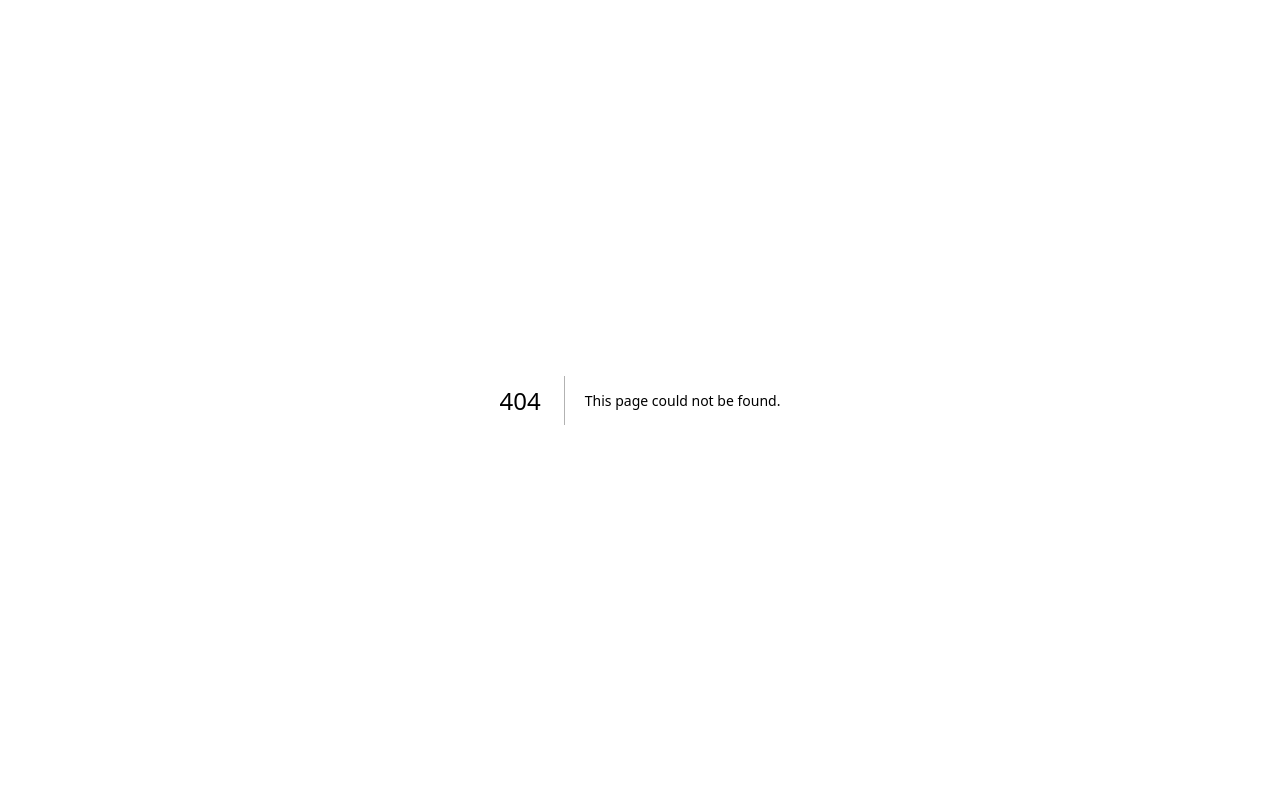
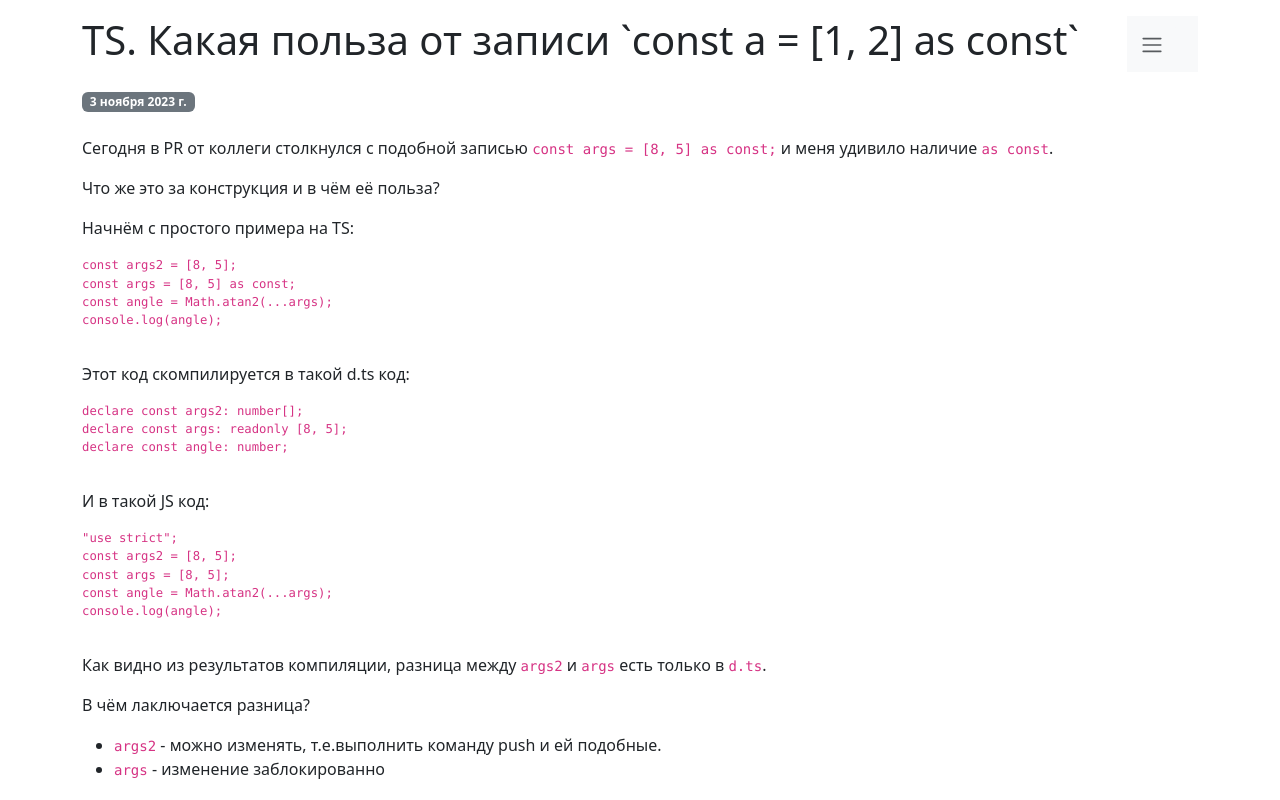
Before and after one commit to taraswww777/taraswww777.dev, a Next.js app: page /articles/2023-11-03-ts-as-const in a window 1280 px wide. Before the commit this address had no page. Shown: the top 800 px of the page. Built offline with nearby package versions, Linux system fonts and the light colour scheme.

Commit message:
update 2023-11-03-ts-as-const.mdx

```diff
--- a/src/pages/articles/ts-as-const.mdx
+++ b/src/pages/articles/2023-11-03-ts-as-const.mdx
@@ -1,14 +1,10 @@
-import {HeadTitle} from 'src/components/mdx/HeadTitle';
-import {PageTemplates} from 'src/components/PageTemplates';
-import {titleWithSiteName} from 'src/utils/titleWithSiteName';
+import {ArticleTemplate} from 'src/components/mdx';
 
 
-<HeadTitle title={titleWithSiteName('TS. Какая польза от записи `const a = [1, 2] as const`')} />
-
-<PageTemplates header={<h1>TS. Какая польза от записи `const a = [1, 2] as const`</h1>}>
-
-  <time pubdate datetime="2023-11-03" className="badge bg-secondary mb-4 mb-4">3 ноября 2023</time>
-
+<ArticleTemplate
+  pubdate={'2023-11-03'}
+  title={'TS. Какая польза от записи `const a = [1, 2] as const`'}
+>
   Сегодня в PR от коллеги столкнулся с подобной записью `const args = [8, 5] as const;` и меня удивило наличие `as const`.
 
   Что же это за конструкция и в чём её польза?
@@ -36,7 +32,7 @@ import {titleWithSiteName} from 'src/utils/titleWithSiteName';
 
   И в такой JS код:
 
-  <code lang={'javascript'} >
+  <code lang={'javascript'}>
     <pre>
     "use strict";
     const args2 = [8, 5];
@@ -74,7 +70,7 @@ import {titleWithSiteName} from 'src/utils/titleWithSiteName';
   1. Позволяет сделать `readonly` константу
   2. Устраняет ошибку при передаче массыва в функцию при помощи спред оператора
 
-  <hr/>
+  <hr />
 
   Больше примеров <a target="_blank" href="https://bobbyhadz.com/blog/typescript-spread-argument-must-either-have-tuple-type">тут</a>
-</PageTemplates>
+</ArticleTemplate>
--- a/src/pages/articles/index.mdx
+++ b/src/pages/articles/index.mdx
@@ -9,7 +9,7 @@ import {VerticalNav} from '../../components/vertical-nav';
   <VerticalNav
     items={{
       '/articles/2023-12-13-decomposition-of-components-in-ui': 'Декомпозиция компонентов в UI',
-      '/articles/ts-as-const': 'TS. Какая польза от as const',
+      '/articles/2023-11-03-ts-as-const': 'TS. Какая польза от as const',
       '/articles/2023-frontend-conf-day-0': 'FrontendConf 2023 день 0',
       //  '/articles/2023-frontend-conf-day-1': 'FrontendConf 2023 день 1',
       //  '/articles/2023-frontend-conf-day-2': 'FrontendConf 2023 день 2',
```
